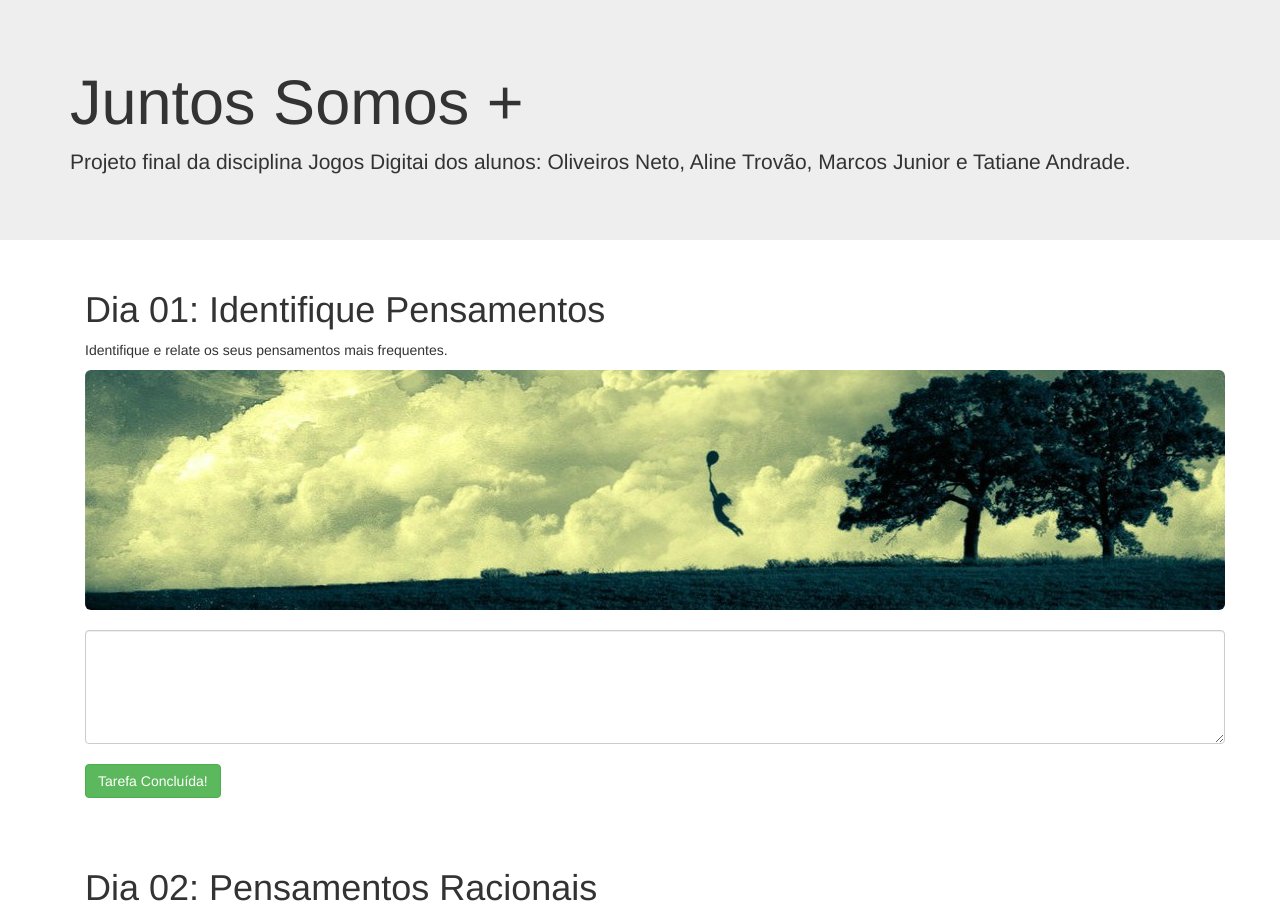
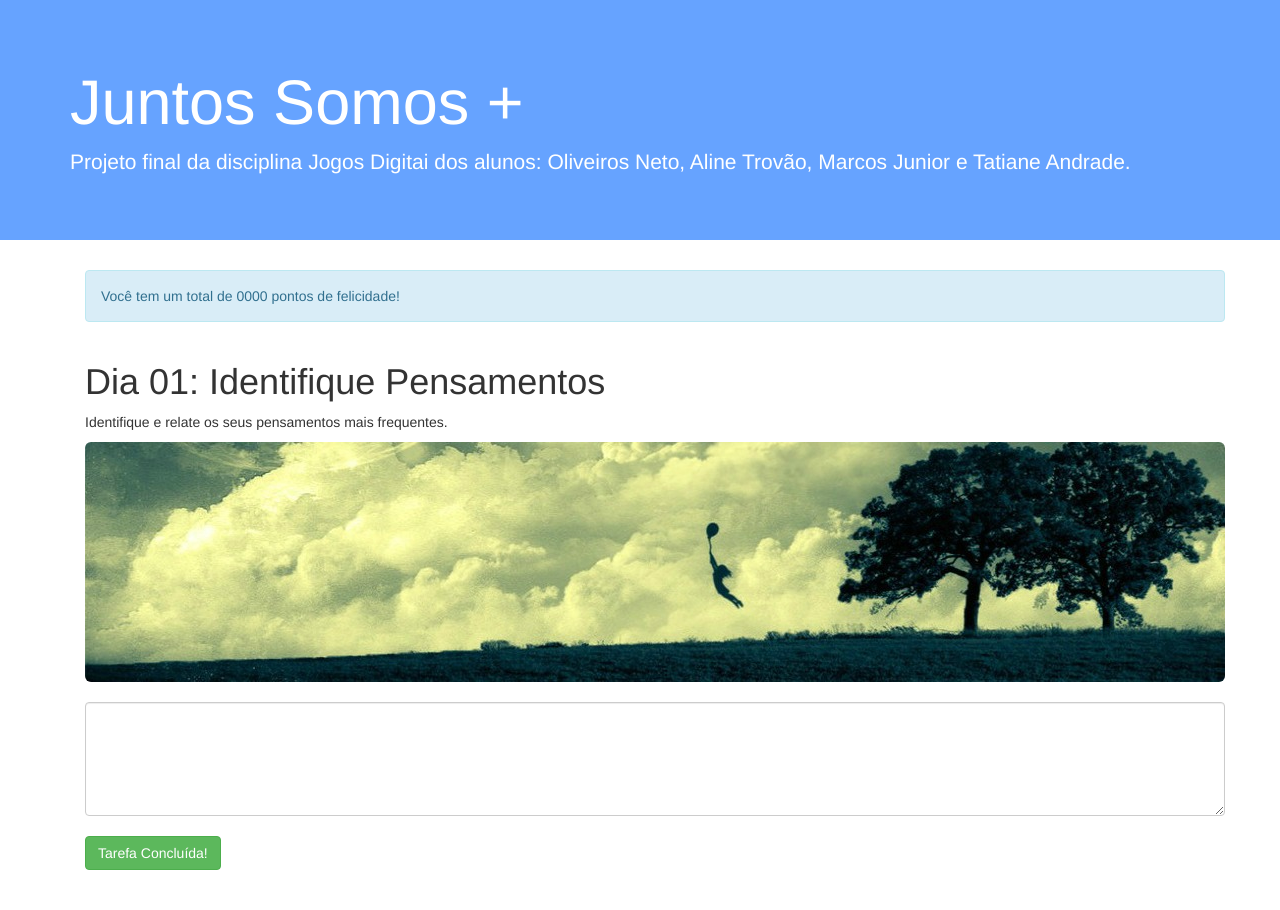
Before and after one commit to oliveirosnt/juntosomos-, a plain HTML site: page projeto/src/index.html in a window 1280 px wide. Shown: the top 910 px of the page. Drawn offline with Linux system fonts and the light colour scheme.

Commit message:
adicionando cor ao jumbotrom

```diff
--- a/projeto/src/index.html
+++ b/projeto/src/index.html
@@ -5,11 +5,17 @@
     <meta charset="UTF-8">
     <title>Juntos Somos +</title>
     <link rel="stylesheet" type="text/css" href="../lib/bootstrap/bootstrap.css">
+    <style>
+        .bg-1 {
+            background-color: #66a3ff; /* Dark Blue */
+            color: #ffffff;
+        }
+    </style>
 </head>
 
 <body>
 
-    <div class="jumbotron">
+    <div class="jumbotron bg-1">
 
         <div class="container">
             <h1>Juntos Somos +</h1>
@@ -22,6 +28,10 @@
         <div class="container">
 
             <div class="container">
+                <div class="alert alert-info" role="alert">Você tem um  total de 0000 pontos de felicidade!</div>
+            </div>
+
+            <div class="container" >
                 <h1>Dia 01: Identifique Pensamentos</h1>
                 <p>Identifique e relate os seus pensamentos mais frequentes.</p>
                 <img src="img/identifique_pensamentos.jpg" style="margin-bottom: 20px;" class="img-rounded" alt="Responsive image">
```
